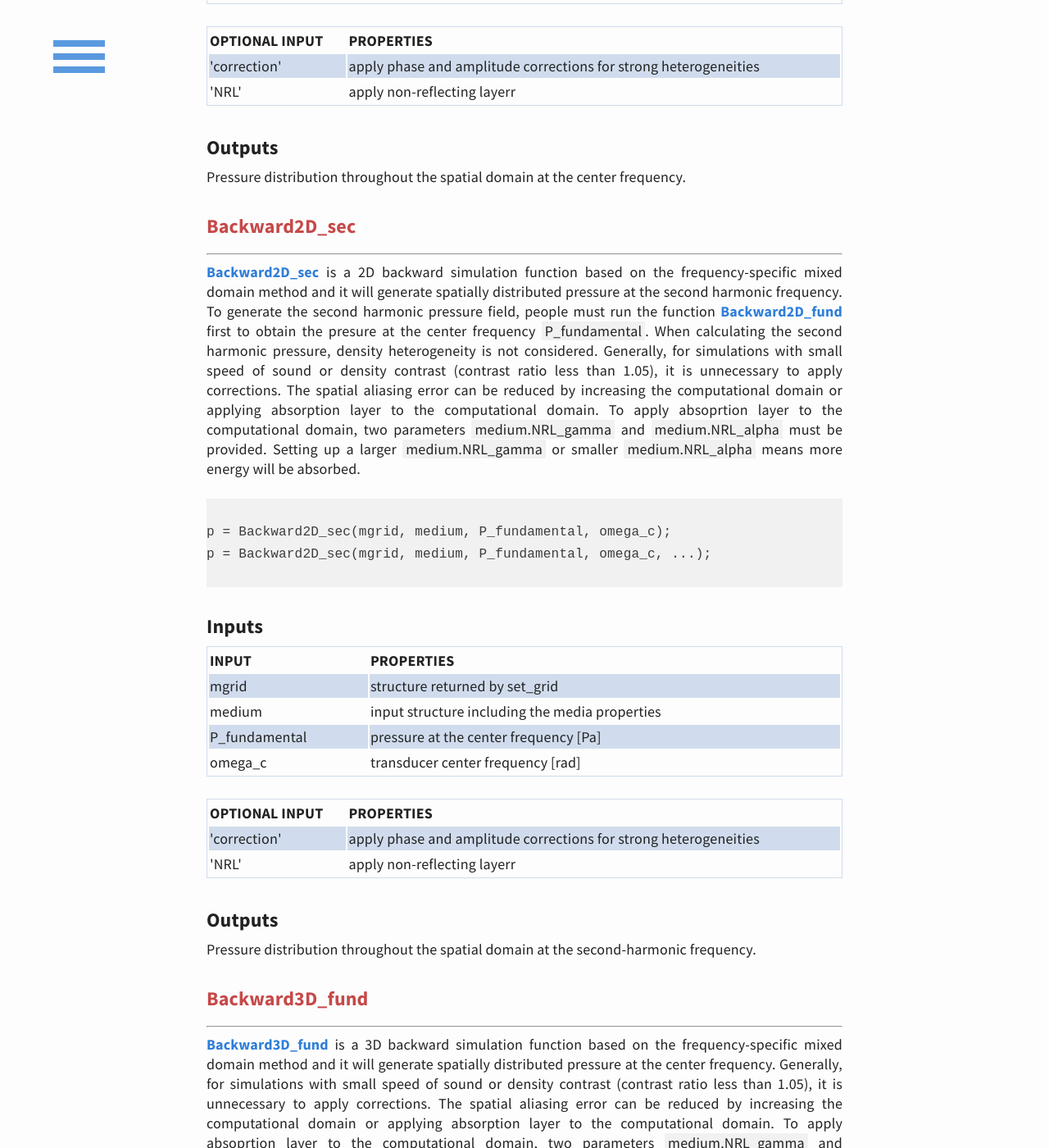
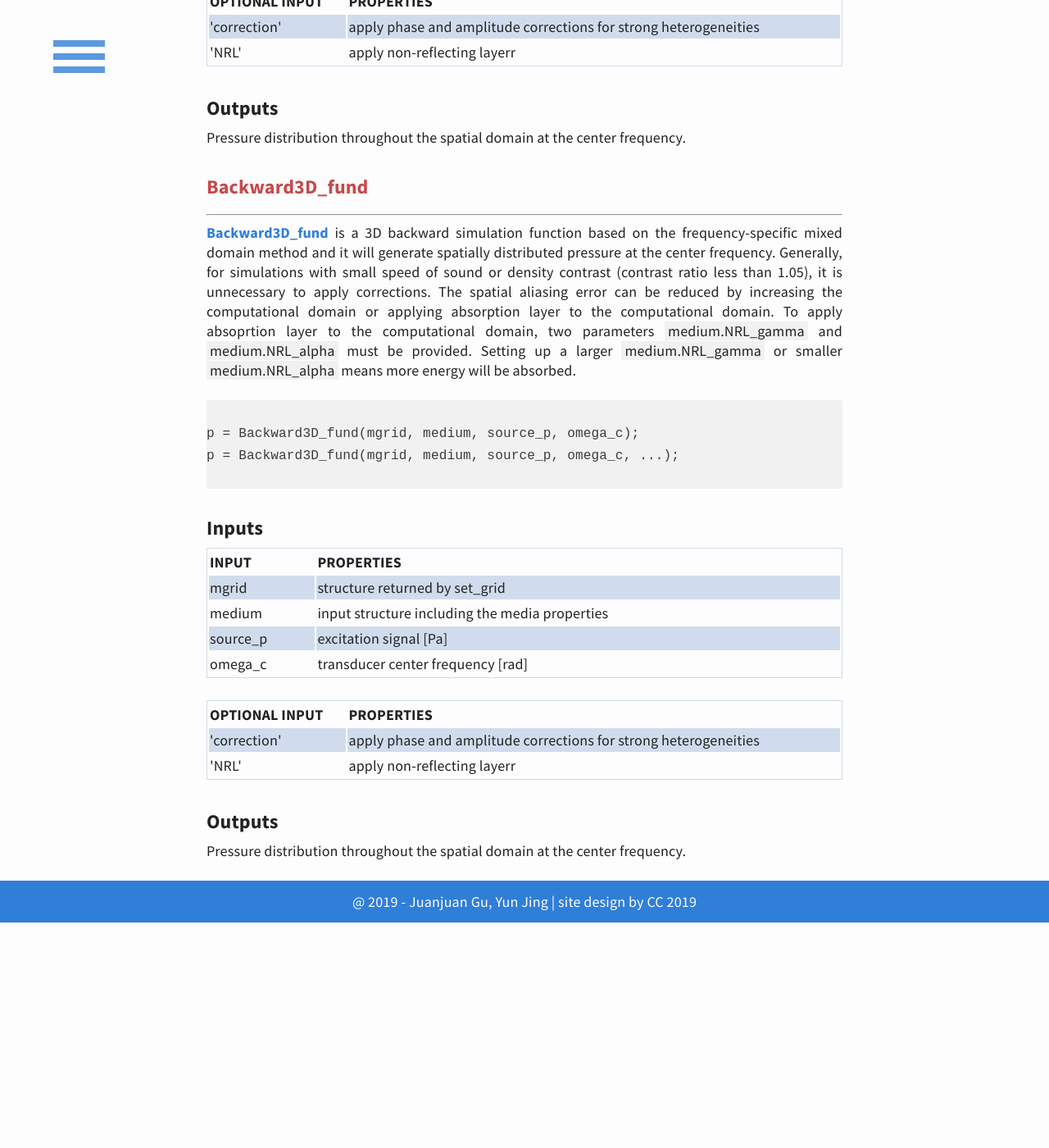
Before and after one commit to m-SOUND/mSOUND, a Jekyll site: the page built from function.html, in a window 1280 px wide and 1400 px high, scrolled down 11405 px. Shown: the whole window at 82% size. Built offline with Jekyll 4.4.1, drawn with Linux system fonts in a browser that asks for light colours; after the commit the page ends 12530 px from its top, so only the background shows below that; some of the changed text lies outside the part shown.

Commit message:
Update function.html

```diff
--- a/function.html
+++ b/function.html
@@ -22,9 +22,7 @@
 <br> <a href="/mSOUND/function.html#Backward2D">Backward2D</a>
 <br> <a href="/mSOUND/function.html#Backward3D">Backward3D</a>
 <br> <a href="/mSOUND/function.html#Backward2D_fund">Backward2D_fund</a>
-<br> <a href="/mSOUND/function.html#Backward2D_sec">Backward2D_sec</a>
 <br> <a href="/mSOUND/function.html#Backward3D_fund">Backward3D_fund</a>
-<br> <a href="/mSOUND/function.html#Backward3D_sec">Backward3D_sec</a>
 </p>
 
 <hr>
@@ -762,68 +760,6 @@
 Pressure distribution throughout the spatial domain at the center frequency.
 </pr>
 
-
-<a id="Backward2D_sec"></a>
-<h3 style="color: #c64949;">Backward2D_sec</h3>
-<hr>
-<p>
- <a href="/mSOUND/function.html#Backward2D_sec">Backward2D_sec</a>
-is a 2D backward simulation function based on the frequency-specific mixed domain method and it
- will generate spatially distributed pressure at the second harmonic frequency.
- To generate the second harmonic pressure field,
- people must run the function <a href="/mSOUND/function.html#Backward2D_fund">Backward2D_fund</a> first to
-obtain the presure at the center frequency <span style="background-color:#f1f1f1">P_fundamental</span>.
- When calculating the second harmonic pressure, density heterogeneity is not considered. Generally,
- for simulations with small speed of sound or density contrast (contrast ratio less than 1.05),
- it is unnecessary to apply corrections. The spatial aliasing error can be reduced by increasing the computational domain or applying
- absorption layer to the computational domain. To apply absoprtion layer to the computational domain, two parameters
- <span style="background-color:#f1f1f1">medium.NRL_gamma</span> and <span style="background-color:#f1f1f1">medium.NRL_alpha</span>
- must be provided. Setting up a larger <span style="background-color:#f1f1f1">medium.NRL_gamma</span> or
-smaller <span style="background-color:#f1f1f1">medium.NRL_alpha</span>
- means more energy will be absorbed.
-<pre>  <code>
-p = Backward2D_sec(mgrid, medium, P_fundamental, omega_c);
-p = Backward2D_sec(mgrid, medium, P_fundamental, omega_c, ...);
-</code>  </pre>
-</p>
-<h3>Inputs</h3>
-<table>
-  <tr>
-    <th>INPUT</th><th>PROPERTIES</th>
-  </tr>
-  <tr>
-    <td>mgrid</td><td>structure returned by set_grid</td>
-  </tr>
-  <tr>
-    <td>medium </td><td>input structure including the media properties</td>
-  </tr>
-  <tr>
-    <td>P_fundamental</td><td>pressure at the center frequency  [Pa]</td>
-  </tr>
-   <tr>
-    <td>omega_c </td><td>transducer center frequency [rad]</td>
-  </tr>
- </table>
-<br>
-<table>
-  <tr>
-    <th>OPTIONAL INPUT</th><th>PROPERTIES</th>
-  </tr>
-  <tr>
-    <td>'correction'</td><td>apply phase and amplitude corrections for strong heterogeneities</td>
-  </tr>
-   <tr>
-  <td>'NRL'</td><td>apply non-reflecting layerr</td>
-  </tr>
- </table>
-<br>
-<h3>Outputs</h3>
-<p>
-Pressure distribution throughout the spatial domain at the second-harmonic frequency.
-</pr>
-
-
-
 <a id="Backward3D_fund"></a>
 <h3 style="color: #c64949;">Backward3D_fund</h3>
 <hr>
@@ -879,63 +815,3 @@
 <p>
 Pressure distribution throughout the spatial domain at the center frequency.
 </pr>
-
-
-<a id="Backward3D_sec"></a>
-<h3 style="color: #c64949;">Backward3D_sec</h3>
-<hr>
-<p>
-<a href="/mSOUND/function.html#Backward3D_sec">Backward3D_sec</a>
- is a 3D backward simulation function based on the frequency-specific mixed domain method and it
- will generate spatially distributed pressure at the second harmonic frequency.
- To generate the second harmonic pressure field,
- people must run the function <a href="/mSOUND/function.html#Backward3D_fund">Backward3D_fund</a> first to
-obtain the presure at the center frequency <span style="background-color:#f1f1f1">P_fundamental</span>.
- When calculating the second harmonic pressure, density heterogeneity is not considered. Generally,
- for simulations with small speed of sound or density contrast (contrast ratio less than 1.05),
- it is unnecessary to apply corrections. The spatial aliasing error can be reduced by increasing the computational domain or applying
- absorption layer to the computational domain. To apply absoprtion layer to the computational domain, two parameters
- <span style="background-color:#f1f1f1">medium.NRL_gamma</span> and <span style="background-color:#f1f1f1">medium.NRL_alpha</span>
- must be provided. Setting up a larger <span style="background-color:#f1f1f1">medium.NRL_gamma</span> or
-smaller <span style="background-color:#f1f1f1">medium.NRL_alpha</span>
- means more energy will be absorbed.
-<pre>  <code>
-p = Backward3D_sec(mgrid, medium, P_fundamental, omega_c);
-p = Backward3D_sec(mgrid, medium, P_fundamental, omega_c, ...);
-</code>  </pre>
-</p>
-<h3>Inputs</h3>
-<table>
-  <tr>
-    <th>INPUT</th><th>PROPERTIES</th>
-  </tr>
-  <tr>
-    <td>mgrid</td><td>structure returned by set_grid</td>
-  </tr>
-  <tr>
-    <td>medium </td><td>input structure including the media properties</td>
-  </tr>
-  <tr>
-    <td>P_fundamental</td><td>pressure at the center frequency  [Pa]</td>
-  </tr>
-   <tr>
-    <td>omega_c </td><td>transducer center frequency [rad]</td>
-  </tr>
- </table>
-<br>
-<table>
-  <tr>
-    <th>OPTIONAL INPUT</th><th>PROPERTIES</th>
-  </tr>
-  <tr>
-    <td>'correction'</td><td>apply phase and amplitude corrections for strong heterogeneities</td>
-  </tr>
-   <tr>
-  <td>'NRL'</td><td>apply non-reflecting layerr</td>
-  </tr>
- </table>
-<br>
-<h3>Outputs</h3>
-<p>
-Pressure distribution throughout the spatial domain at the second-harmonic frequency.
-</pr>
```
